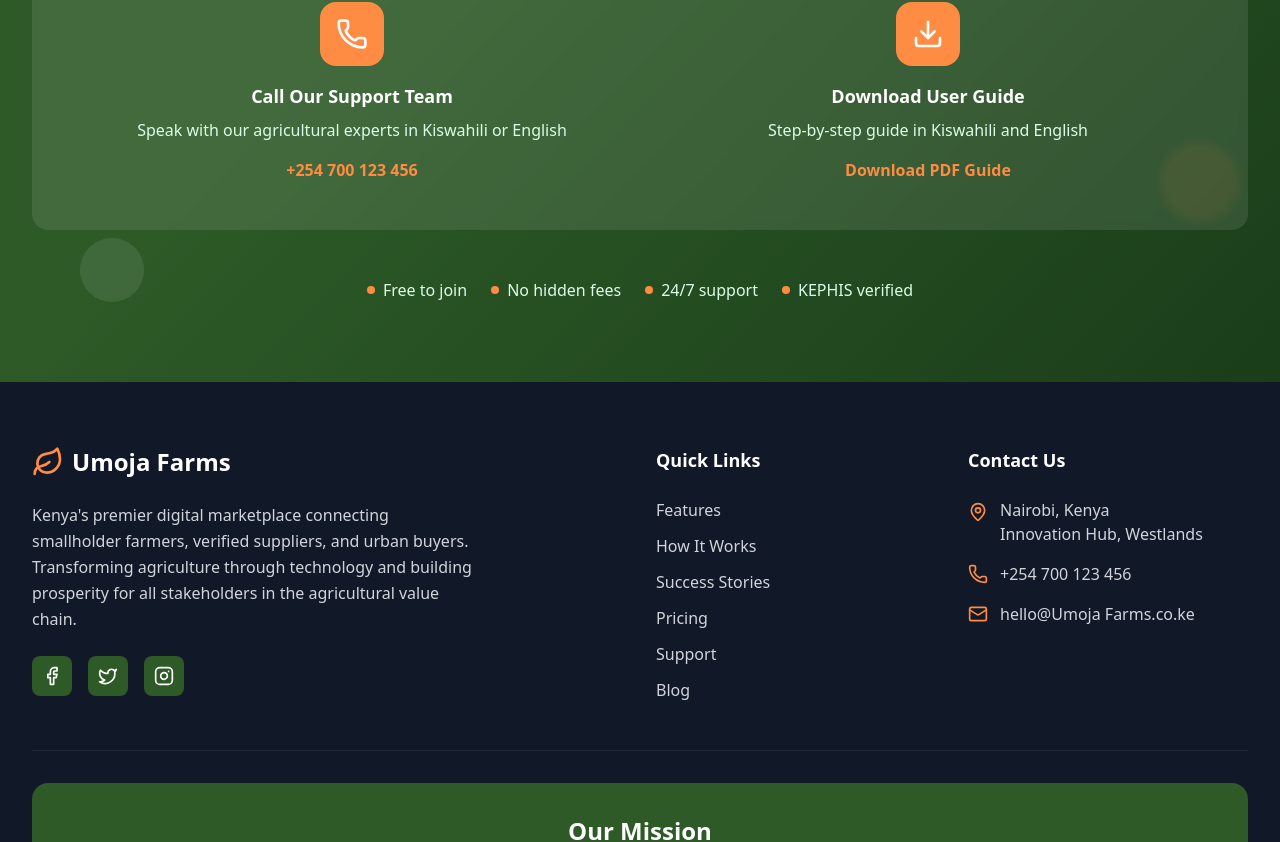
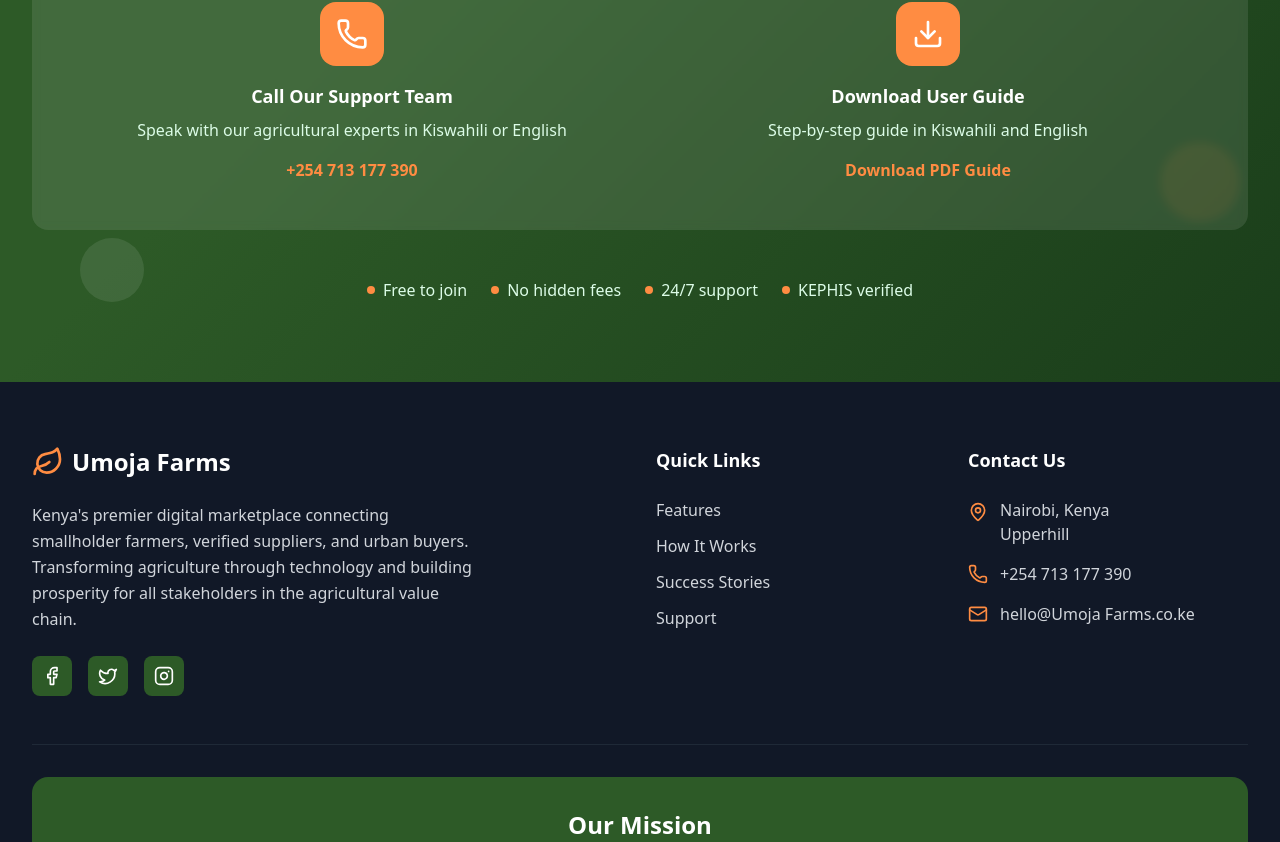
Before and after one commit to PaulJkr/Umoja, a React (Vite) app in the folder frontend/: page / in a window 1280 px wide. Shown: the part 8131-8973 px from the top of the page. Built offline with nearby package versions, Linux system fonts and the light colour scheme.

Commit message:
file config

```diff
--- a/frontend/src/components/CTASection.tsx
+++ b/frontend/src/components/CTASection.tsx
@@ -118,7 +118,7 @@
                 href="tel:+254700123456"
                 className="text-[#FF8C42] font-semibold hover:underline"
               >
-                +254 700 123 456
+                +254 713 177 390
               </a>
             </div>
 
--- a/frontend/src/components/Footer.tsx
+++ b/frontend/src/components/Footer.tsx
@@ -76,12 +76,6 @@
                 </a>
               </li>
               <li>
-                <a
-                  href="#"
-                  className="text-gray-300 hover:text-[#FF8C42] transition-colors"
-                >
-                  Pricing
-                </a>
               </li>
               <li>
                 <a
@@ -92,12 +86,6 @@
                 </a>
               </li>
               <li>
-                <a
-                  href="#"
-                  className="text-gray-300 hover:text-[#FF8C42] transition-colors"
-                >
-                  Blog
-                </a>
               </li>
             </ul>
           </div>
@@ -110,7 +98,7 @@
                 <MapPin className="h-5 w-5 text-[#FF8C42] mt-1 flex-shrink-0" />
                 <div>
                   <p className="text-gray-300">Nairobi, Kenya</p>
-                  <p className="text-gray-300">Innovation Hub, Westlands</p>
+                  <p className="text-gray-300">Upperhill</p>
                 </div>
               </div>
               <div className="flex items-center space-x-3">
@@ -119,7 +107,7 @@
                   href="tel:+254700123456"
                   className="text-gray-300 hover:text-[#FF8C42] transition-colors"
                 >
-                  +254 700 123 456
+                  +254 713 177 390
                 </a>
               </div>
               <div className="flex items-center space-x-3">
@@ -153,7 +141,7 @@
         <div className="border-t border-gray-800 pt-8 mt-8">
           <div className="flex flex-col md:flex-row justify-between items-center space-y-4 md:space-y-0">
             <div className="text-gray-400 text-sm">
-              © 2024 Umoja Farms. All rights reserved. Proudly serving Kenya's
+              © 2025 Umoja Farms. All rights reserved. Proudly serving Kenya's
               agricultural community.
             </div>
             <div className="flex space-x-6 text-sm">
--- a/frontend/src/pages/auth/Login.tsx
+++ b/frontend/src/pages/auth/Login.tsx
@@ -136,6 +136,15 @@
             Create one here <ArrowRight size={16} />
           </Link>
         </div>
+        <div className="text-center mt-6 text-sm">
+          <p className="text-gray-500 mb-1">Back to Home</p>
+          <Link
+            to="/"
+            className="text-green-600 font-semibold inline-flex items-center gap-1 hover:underline hover:text-green-700 transition"
+          >
+            Home Page <ArrowRight size={16} />
+          </Link>
+        </div>
       </div>
     </div>
   );
```
